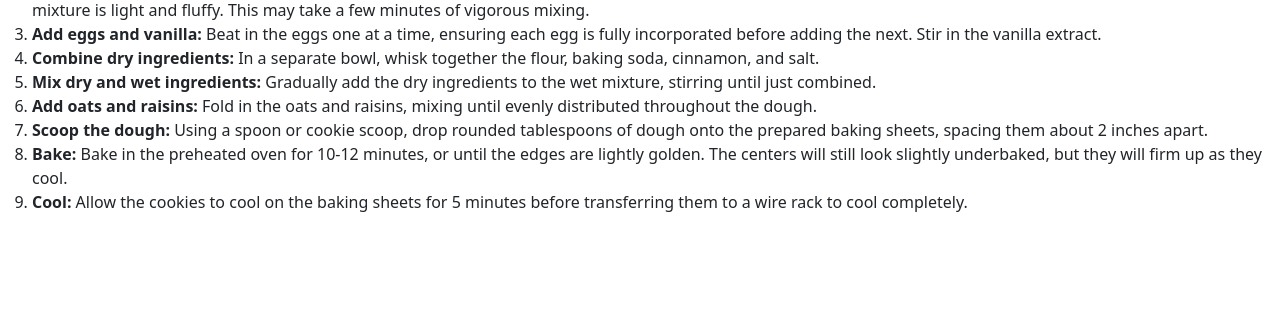
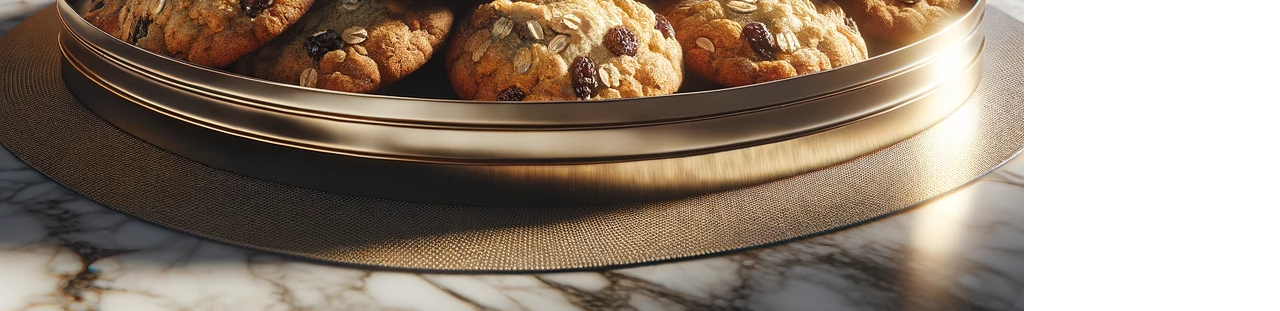
Before and after one commit to blucorazon/top-html, a plain HTML site: page recipes/oatmeal.html in a window 1280 px wide. Shown: the part 703-1014 px from the top of the page. Before the commit the page ends 933 px from the top, so only its background shows below. Drawn offline with nearby package versions, Linux system fonts and the light colour scheme; the site is published under a folder, as on GitHub Pages, so addresses that start at the root find nothing.

Commit message:
Fix file path for images

```diff
--- a/recipes/oatmeal.html
+++ b/recipes/oatmeal.html
@@ -10,7 +10,7 @@
 </head>
 
 <body>
-    <img src="/assets/oatmeal-raisin.webp" class="img-fluid" alt="Oatmeal raisin cookies">
+    <img src="../assets/oatmeal-raisin.webp" class="img-fluid" alt="Oatmeal raisin cookies">
     <h1>Oatmeal Raisin Cookies</h1>
     <p>
         Indulge in the comforting, nostalgic flavor of homemade oatmeal raisin cookies. Made from scratch with hearty
```
Also changed, not shown: recipes/snickerdoodle.html (+1 -1 lines).
